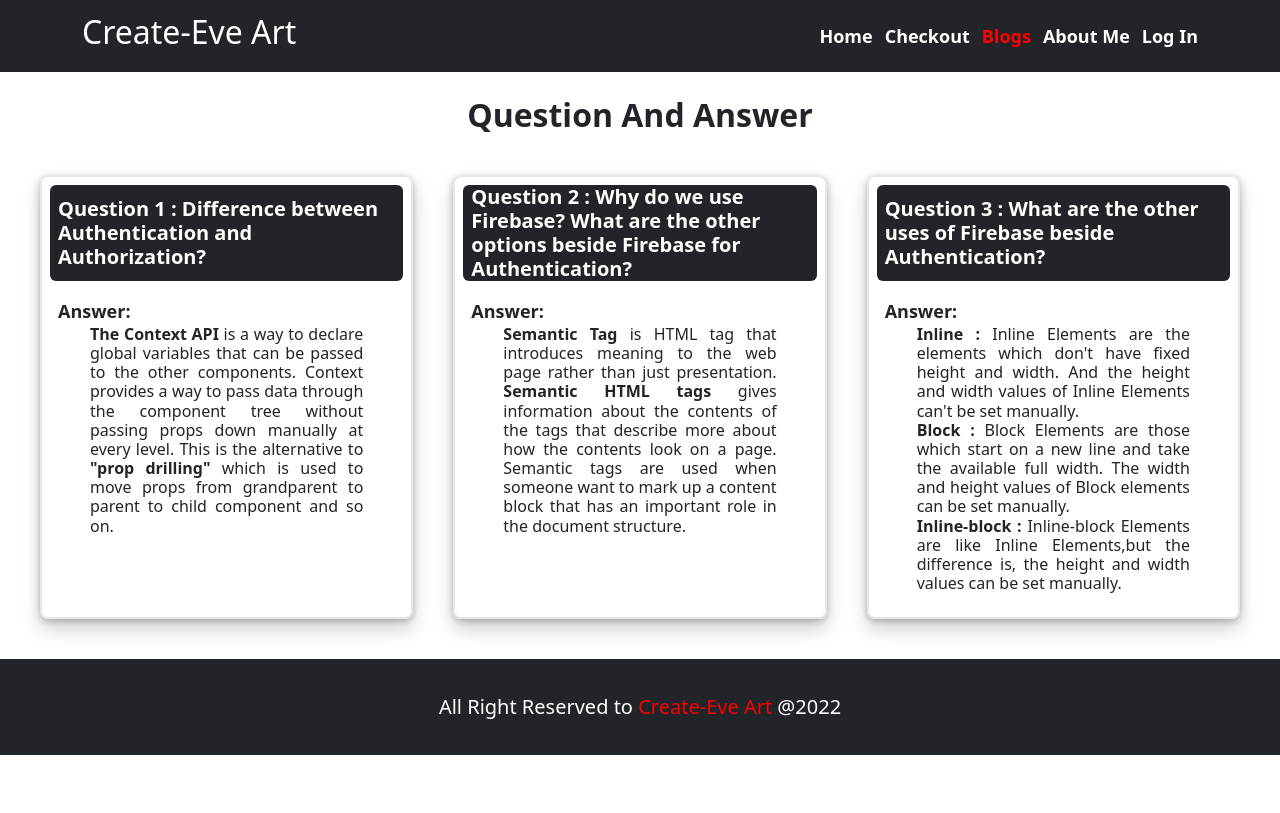
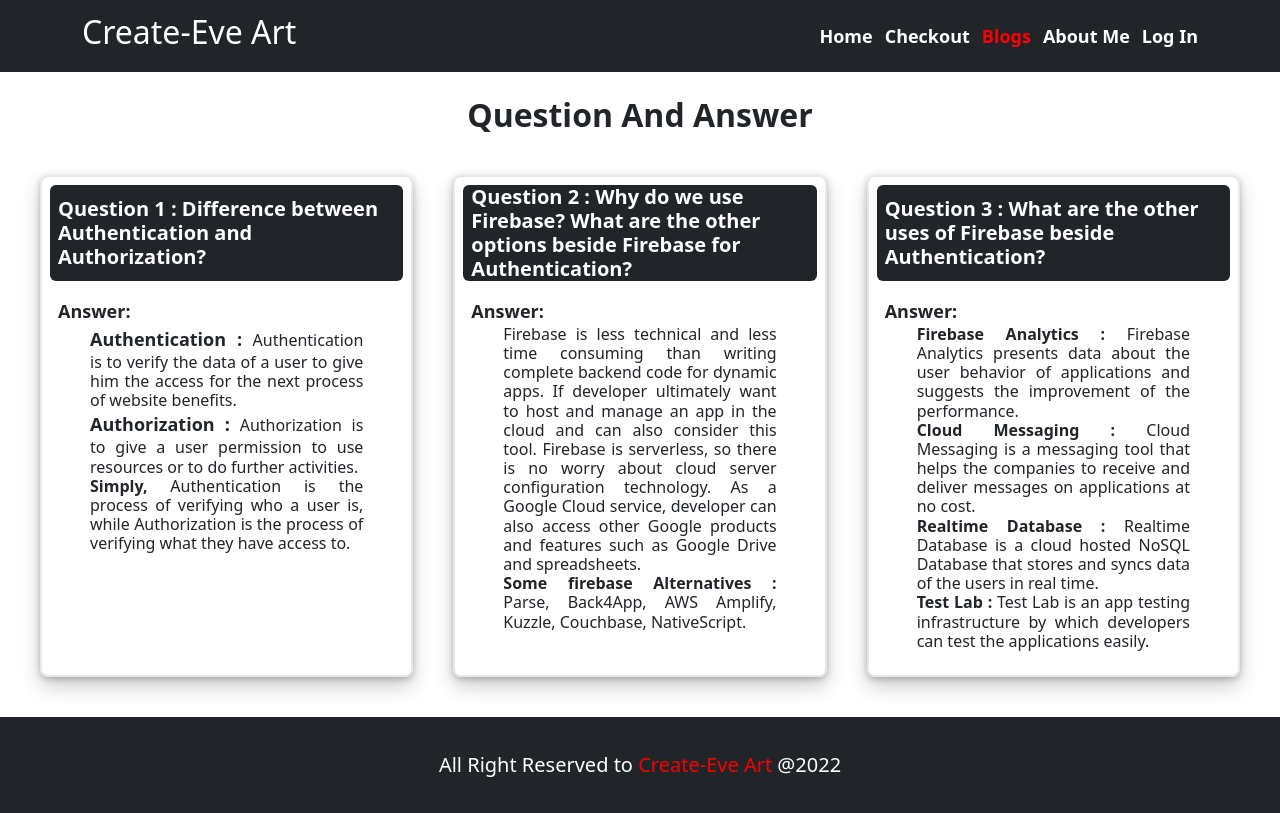
Before and after one commit to Bahauddin-Fahad/Create-Eve-Art, a React (Create React App) app: page /blogs in a window 1280 px wide. Built offline with nearby package versions, Linux system fonts and the light colour scheme; no server answers.

Commit message:
blog section added

```diff
--- a/src/components/Blogs/Blogs.js
+++ b/src/components/Blogs/Blogs.js
@@ -13,12 +13,16 @@ const Blogs = () => {
             Answer:
           </span>
           <h6 className="text-justify px-5 pb-3">
-            <strong>The Context API</strong> is a way to declare global
-            variables that can be passed to the other components. Context
-            provides a way to pass data through the component tree without
-            passing props down manually at every level. This is the alternative
-            to <strong>"prop drilling"</strong> which is used to move props from
-            grandparent to parent to child component and so on.
+            <strong className="text-lg">Authentication :</strong> Authentication
+            is to verify the data of a user to give him the access for the next
+            process of website benefits. <br />
+            <strong className="text-lg">Authorization :</strong> Authorization
+            is to give a user permission to use resources or to do further
+            activities.
+            <br />
+            <strong>Simply,</strong> Authentication is the process of verifying
+            who a user is, while Authorization is the process of verifying what
+            they have access to.
           </h6>
         </div>
         <div className="border-2 rounded-lg shadow-[rgba(0,0,0,0.19)_0px_10px_20px,rgba(0,0,0,0.23)_0px_2px_6px]">
@@ -30,12 +34,16 @@ const Blogs = () => {
             Answer:
           </span>
           <h6 className="text-justify px-5 pb-3">
-            <strong>Semantic Tag</strong> is HTML tag that introduces meaning to
-            the web page rather than just presentation.
-            <strong> Semantic HTML tags</strong> gives information about the
-            contents of the tags that describe more about how the contents look
-            on a page. Semantic tags are used when someone want to mark up a
-            content block that has an important role in the document structure.
+            Firebase is less technical and less time consuming than writing
+            complete backend code for dynamic apps. If developer ultimately want
+            to host and manage an app in the cloud and can also consider this
+            tool. Firebase is serverless, so there is no worry about cloud
+            server configuration technology. As a Google Cloud service,
+            developer can also access other Google products and features such as
+            Google Drive and spreadsheets.
+            <br />
+            <strong className="text-left">Some firebase Alternatives : </strong>
+            Parse, Back4App, AWS Amplify, Kuzzle, Couchbase, NativeScript.
           </h6>
         </div>
         <div className="border-2 rounded-lg shadow-[rgba(0,0,0,0.19)_0px_10px_20px,rgba(0,0,0,0.23)_0px_2px_6px]">
@@ -47,15 +55,20 @@ const Blogs = () => {
             Answer:
           </span>
           <h6 className="text-justify px-5 pb-3 max-h-46 overflow-auto">
-            <strong>Inline :</strong> Inline Elements are the elements which
-            don't have fixed height and width. And the height and width values
-            of Inline Elements can't be set manually. <br />
-            <strong>Block : </strong> Block Elements are those which start on a
-            new line and take the available full width. The width and height
-            values of Block elements can be set manually. <br />
-            <strong>Inline-block :</strong> Inline-block Elements are like
-            Inline Elements,but the difference is, the height and width values
-            can be set manually.
+            <strong>Firebase Analytics :</strong> Firebase Analytics presents
+            data about the user behavior of applications and suggests the
+            improvement of the performance.
+            <br />
+            <strong>Cloud Messaging :</strong> Cloud Messaging is a messaging
+            tool that helps the companies to receive and deliver messages on
+            applications at no cost.
+            <br />
+            <strong>Realtime Database :</strong> Realtime Database is a cloud
+            hosted NoSQL Database that stores and syncs data of the users in
+            real time. <br />
+            <strong>Test Lab :</strong> Test Lab is an app testing
+            infrastructure by which developers can test the applications easily.
+            <br />
           </h6>
         </div>
       </div>
```
